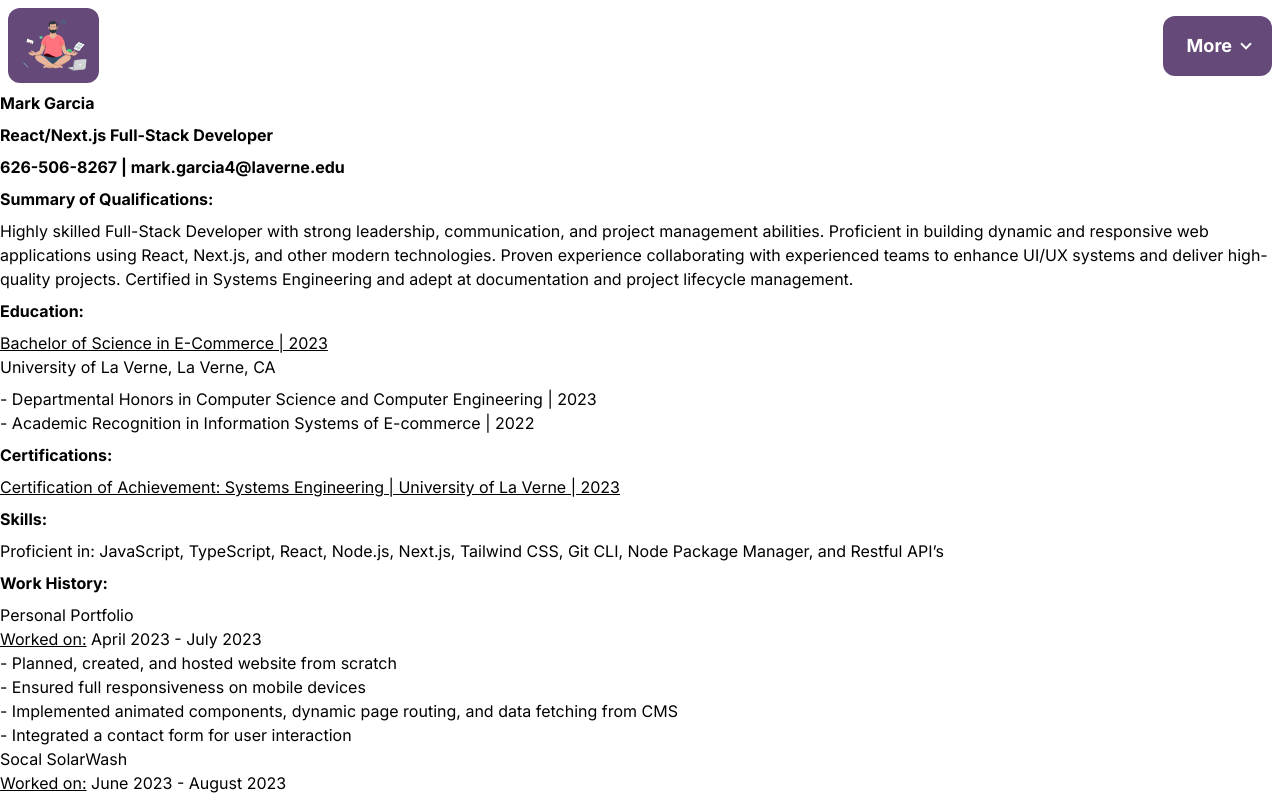
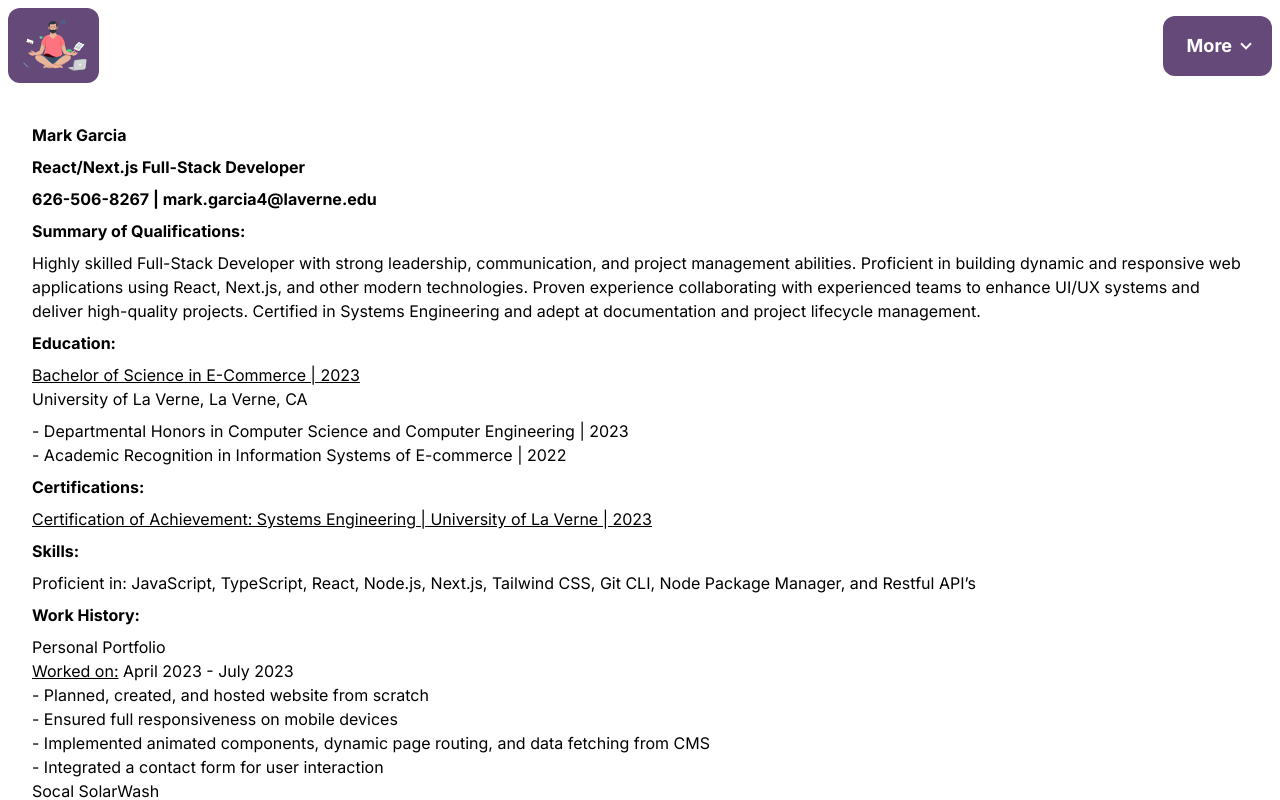
Before and after one commit to mgkram4/Portfolio---Personal-Outdate, a Next.js app: page /resume in a window 1280 px wide. Shown: the top 800 px of the page. Built offline with nearby package versions, Linux system fonts and the light colour scheme.

Commit message:
resume update

```diff
--- a/app/resume/page.tsx
+++ b/app/resume/page.tsx
@@ -2,7 +2,7 @@ import React from "react";
 
 const MarkGarcia = () => {
   return (
-    <div className="space-y-2 bg-white text-black">
+    <div className="space-y-2 bg-white text-black m-8">
       <h1>
         <strong>Mark Garcia</strong>
       </h1>
```
